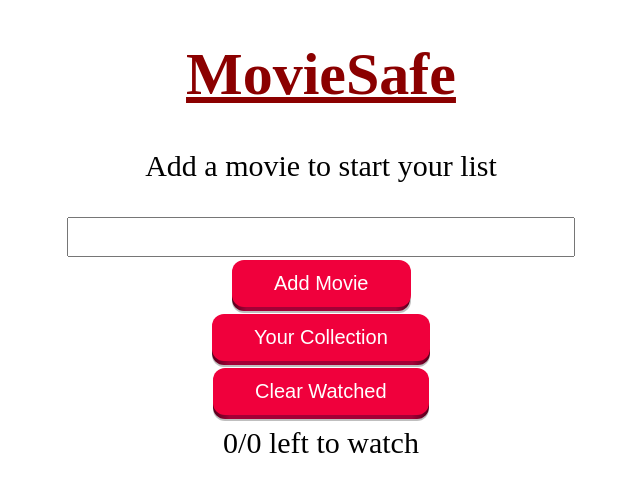
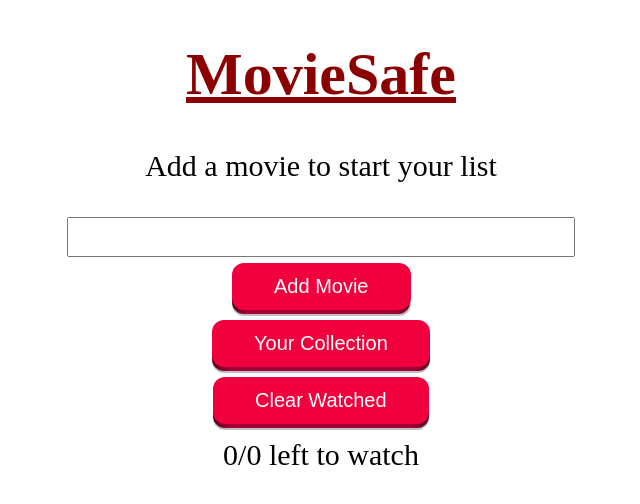
Before and after one commit to dylan-sloan/MovieSafe, a React (Create React App) app: page / in a window 1280 px wide. Shown: the top 504 px of the page, without its empty margins (319-959 px from the left). Built offline with nearby package versions, Linux system fonts and the light colour scheme.

Commit message:
updated padding

```diff
--- a/src/components/styling.css
+++ b/src/components/styling.css
@@ -20,7 +20,7 @@
     padding: 0;
     cursor: pointer;
     outline-offset: 4px;
-    transition: filter 250ms;
+    transition: filter 150ms;
     user-select: none;
     -webkit-user-select: none;
     touch-action: manipulation;
@@ -28,8 +28,8 @@
     margin: 0 auto;
     display: block;
     /* Set margins */
-    margin-top: 7px;
-    margin-bottom: 7px;
+    margin-top: 10px;
+    margin-bottom: 10px;
   }
 
   .button-82-shadow {
```
